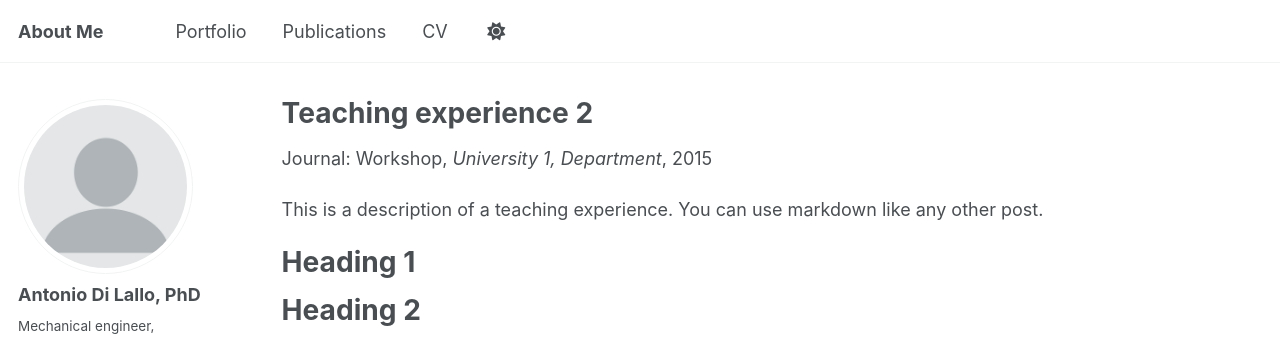
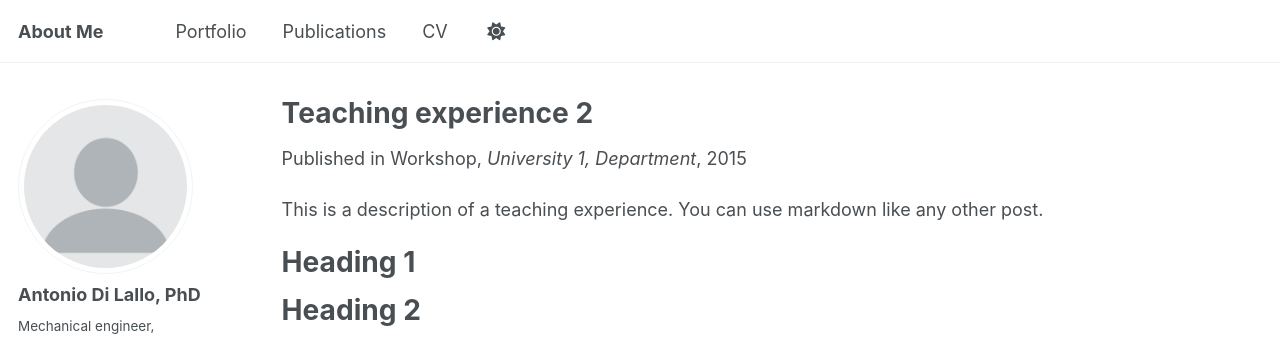
Before and after one commit to AnDiLa/andila.github.io, a Jekyll site: the page built from _teaching/2015-spring-teaching-2.md, in a window 1280 px wide. Shown: the top 338 px of the page. Built offline with Jekyll 4.4.1, drawn with Linux system fonts in a browser that asks for light colours; some web fonts are replaced; a script bundle is joined from its source files by our own code; library files that are not in the unit come from our copies.

Commit message:
Update single.html

```diff
--- a/_layouts/single.html
+++ b/_layouts/single.html
@@ -35,7 +35,7 @@
         {% endif %}
 
         {% if page.collection == 'teaching' %}
-          <p>Journal: {{ page.type }}, <i>{{ page.venue }}</i>, {{ page.date | default: "1900-01-01" | date: "%Y" }} </p>
+          <p>Published in {{ page.type }}, <i>{{ page.venue }}</i>, {{ page.date | default: "1900-01-01" | date: "%Y" }} </p>
         {% elsif page.venue and page.date %}
           <p><i>{{ page.venue }}</i>, {{ page.date | default: "1900-01-01" | date: "%Y" }} </p>
         {% elsif page.date %}
```
